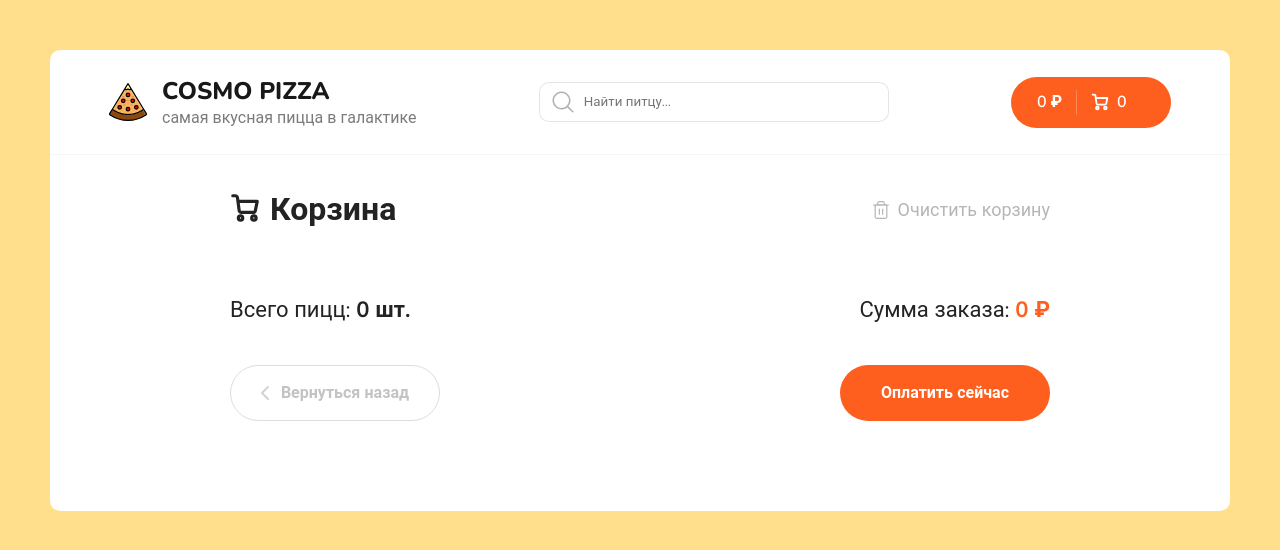
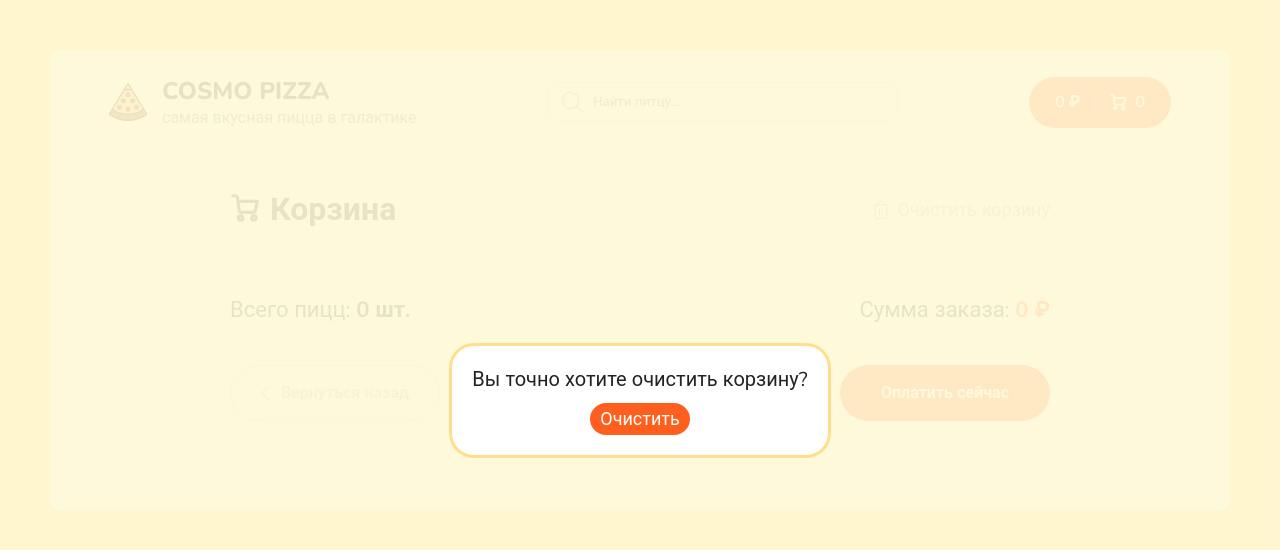
Before and after one commit to FrenzyPet/pizza_shop, a React (Create React App) app: page /basket in a window 1280 px wide. Both pictures are taken after a click on the element "Очистить корзину". Shown: the top 550 px of the page. Built offline with nearby package versions, Linux system fonts and the light colour scheme.

Commit message:
добавляет модалки в корзине

```diff
--- a/package.json
+++ b/package.json
@@ -14,6 +14,7 @@
     "@types/react-dom": "^18.0.11",
     "@types/uuid": "^9.0.1",
     "axios": "^1.3.5",
+    "classnames": "^2.3.2",
     "lodash.debounce": "^4.0.8",
     "qs": "^6.11.1",
     "react": "^18.2.0",
--- /dev/null
+++ b/src/components/ModalWindow/ModalWindow.module.scss
@@ -0,0 +1,48 @@
+.backsheet {
+  position: absolute;
+  display: flex;
+  align-items: center;
+  justify-content: center;
+  width: 100vw;
+  height: 100vh;
+  top: 0;
+  left: 0;
+  background-color: rgba(255, 249, 216, 0.9);
+  opacity: 0;
+  pointer-events: none;
+  transition: opacity 200ms;
+
+  &__active {
+    opacity: 1;
+    pointer-events: all;
+  }
+}
+
+.content {
+  position: absolute;
+  display: flex;
+  flex-direction: column;
+  align-items: center;
+  justify-content: space-between;
+  padding: 20px;
+  text-align: center;
+  background-color: white;
+  border: 3px solid #ffdf8c;
+  border-radius: 25px;
+  transform: scale(0.5);
+  transition: transform 200ms;
+
+  &__active {
+    transform: scale(1);
+  }
+
+  p {
+    font-size: 20px;
+    margin-bottom: 10px;
+  }
+
+  button {
+    font-size: 18px;
+    padding: 3px;
+  }
+}
--- /dev/null
+++ b/src/components/ModalWindow/ModalWindow.tsx
@@ -0,0 +1,35 @@
+import cn from 'classnames'
+import React, { FC, useEffect } from 'react'
+import style from './ModalWindow.module.scss'
+
+interface Props {
+  children: React.ReactNode
+  active: boolean
+  setActive: (value: boolean) => void
+}
+
+const ModalWindow: FC<Props> = ({ active, setActive, children }) => {
+  useEffect(() => {
+    const closeModal = (evt: any) => {
+      if (evt.keyCode === 27) {
+        setActive(false)
+      }
+    }
+    window.addEventListener('keydown', closeModal)
+    return () => {
+      window.removeEventListener('keydown', closeModal)
+    }
+  }, [setActive])
+
+  const backsheetClasses = cn({ [style.backsheet]: true, [style.backsheet__active]: active })
+  const contentClasses = cn({ [style.content]: true, [style.content__active]: active })
+  return (
+    <div onClick={() => setActive(false)} className={backsheetClasses}>
+      <div onClick={evt => evt.stopPropagation()} className={contentClasses}>
+        {children}
+      </div>
+    </div>
+  )
+}
+
+export default ModalWindow
--- a/src/pages/Basket.tsx
+++ b/src/pages/Basket.tsx
@@ -1,5 +1,6 @@
-import { FC } from 'react'
+import { FC, useState } from 'react'
 import { Link } from 'react-router-dom'
+import ModalWindow from '../components/ModalWindow/ModalWindow'
 import { useAppDispatch, useAppSelector } from '../hooks/hooks'
 import { clearBasket } from '../redux/basket-slice'
 import BasketItem from './BasketItem'
@@ -7,11 +8,17 @@ import BasketItem from './BasketItem'
 const Basket: FC = () => {
   const { items, totalPrice } = useAppSelector(state => state.basket)
   const dispatch = useAppDispatch()
+  const [showClearBasketModal, setShowClearBasketModal] = useState(false)
 
   const totalCount = items.reduce((acc, item) => acc + item.count, 0)
 
   const clearButtonHandler = () => {
+    setShowClearBasketModal(true)
+  }
+
+  const finalClearButtonHandler = () => {
     dispatch(clearBasket())
+    setShowClearBasketModal(false)
   }
 
   return (
@@ -87,6 +94,14 @@ const Basket: FC = () => {
           </div>
         </div>
       </div>
+      <ModalWindow active={showClearBasketModal} setActive={setShowClearBasketModal}>
+        <div>
+          <p>Вы точно хотите очистить корзину?</p>
+          <button className="button" onClick={finalClearButtonHandler}>
+            Очистить
+          </button>
+        </div>
+      </ModalWindow>
     </div>
   )
 }
--- a/src/pages/BasketItem.tsx
+++ b/src/pages/BasketItem.tsx
@@ -1,14 +1,20 @@
-import { FC } from 'react'
+import { FC, useState } from 'react'
+import ModalWindow from '../components/ModalWindow/ModalWindow'
 import { useAppDispatch } from '../hooks/hooks'
 import { PizzaItem, decreasePizzaAmount, increasePizzaAmount, removePizza } from '../redux/basket-slice'
 
 const BasketItem: FC<PizzaItem> = ({ imageUrl, name, price, size, type, model, count }) => {
   const typesName = ['тонкое', 'традиционное']
   const pizzaSizes = [26, 30, 40]
+  const [showRemovePizzaModal, setShowRemovePizzaModal] = useState(false)
 
   const dispatch = useAppDispatch()
 
   const removeButtonHandler = () => {
+    setShowRemovePizzaModal(true)
+  }
+  const finalRemoveButtonHandler = () => {
+    setShowRemovePizzaModal(false)
     dispatch(removePizza(model))
   }
 
@@ -45,6 +51,14 @@ const BasketItem: FC<PizzaItem> = ({ imageUrl, name, price, size, type, model, c
       <div className="cart__item-remove">
         <DeleteButton handler={removeButtonHandler} />
       </div>
+      <ModalWindow active={showRemovePizzaModal} setActive={setShowRemovePizzaModal}>
+        <div>
+          <p>Вы точно хотите удалить пиццу?</p>
+          <button className="button" onClick={finalRemoveButtonHandler}>
+            Удалить
+          </button>
+        </div>
+      </ModalWindow>
     </div>
   )
 }
--- a/src/scss/components/_button.scss
+++ b/src/scss/components/_button.scss
@@ -5,7 +5,7 @@
   background-color: $orange;
   border-radius: 30px;
   padding: 10px 20px;
-  min-width: 160px;
+  min-width: 100px;
   text-align: center;
   cursor: pointer;
   transition: background-color $duration ease-in-out, border-color $duration ease-in-out;
```
Also changed, not shown: 1 other file (tests, documents, lock files or other folders).
